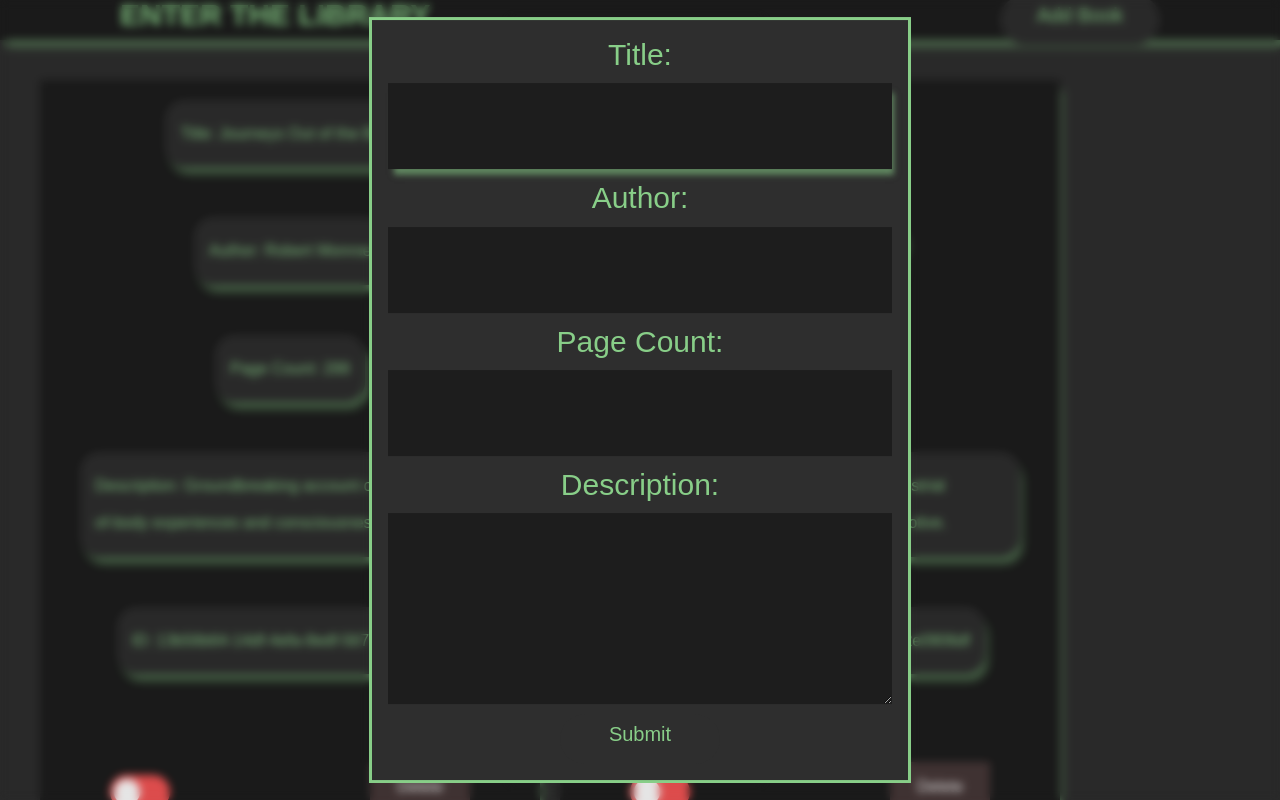
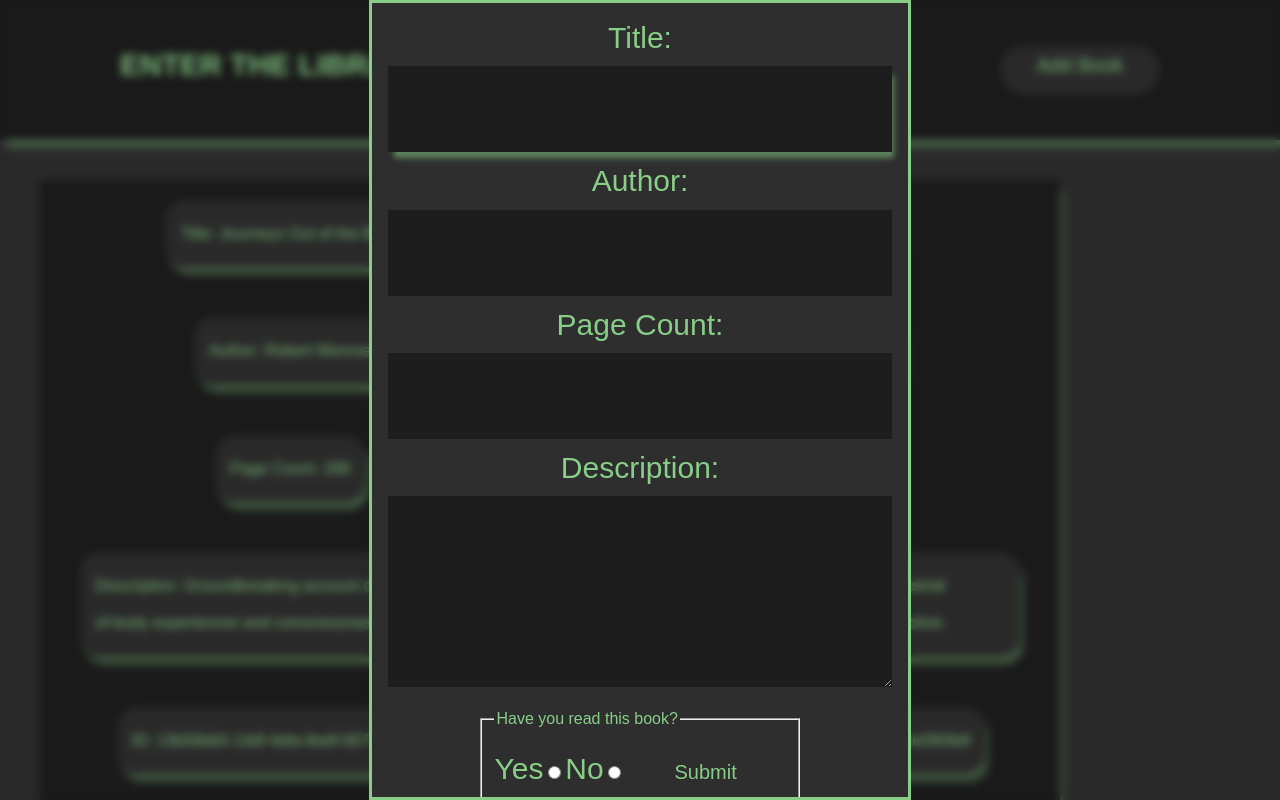
Before and after one commit to Grimshady1990/library, a plain HTML site: page index.html in a window 1280 px wide. Both pictures are taken after a click on the button "Add Book". Shown: the top 800 px of the page. Drawn offline with Linux system fonts and the light colour scheme; a web font is replaced by a local one.

Commit message:
Add radio buttons to form

```diff
--- a/index.html
+++ b/index.html
@@ -31,7 +31,17 @@
             <input type="number" id="form_pages" name="form_pages" class="no-spinners">
             <label for="form_description">Description:</label>
             <textarea name="form_description" id="form_description" rows="5" cols="30"></textarea>
-            <button id="submit-btn" type="button">Submit</button>
+            <fieldset>
+                <legend>
+                    Have you read this book?
+                </legend>
+                    <label for="radio-yes">Yes</label>
+                    <input type="radio" id="radio-yes" name="radio-btn" value="yes">
+                    <label for="radio-no">No</label>
+                    <input type="radio" id="radio-no" name="radio-btn" value="no">
+                    <button id="submit-btn" type="button">Submit</button>
+
+            </fieldset>
         </form>
     </dialog>
 
--- a/style.css
+++ b/style.css
@@ -33,7 +33,7 @@ body {
   display: flex;
   justify-content: space-between;
   align-items: center;
-  padding: 0 120px;
+  padding: 50px 120px;
   box-shadow: 4px 8px 6px -2px var(--shadow-color);
 }
 
```
